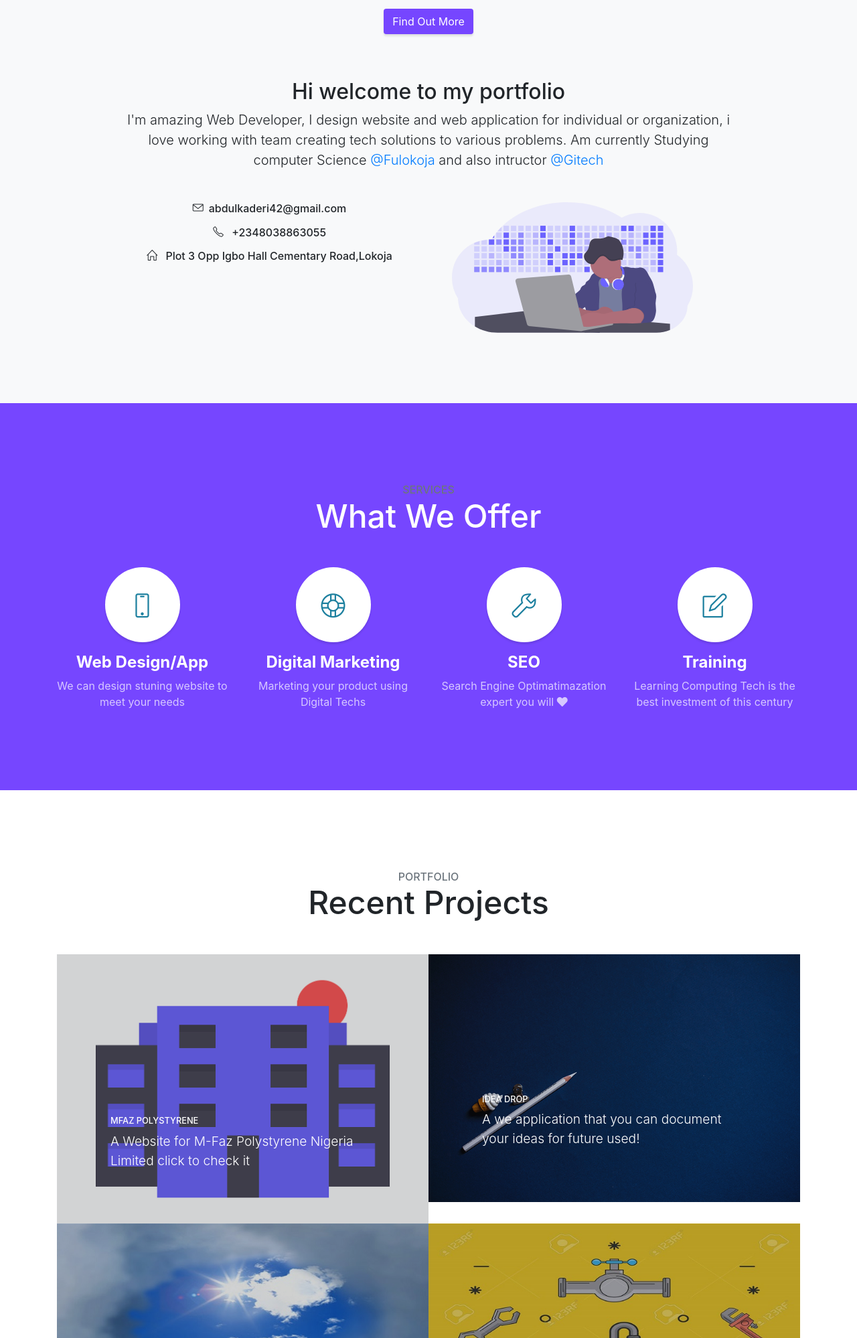
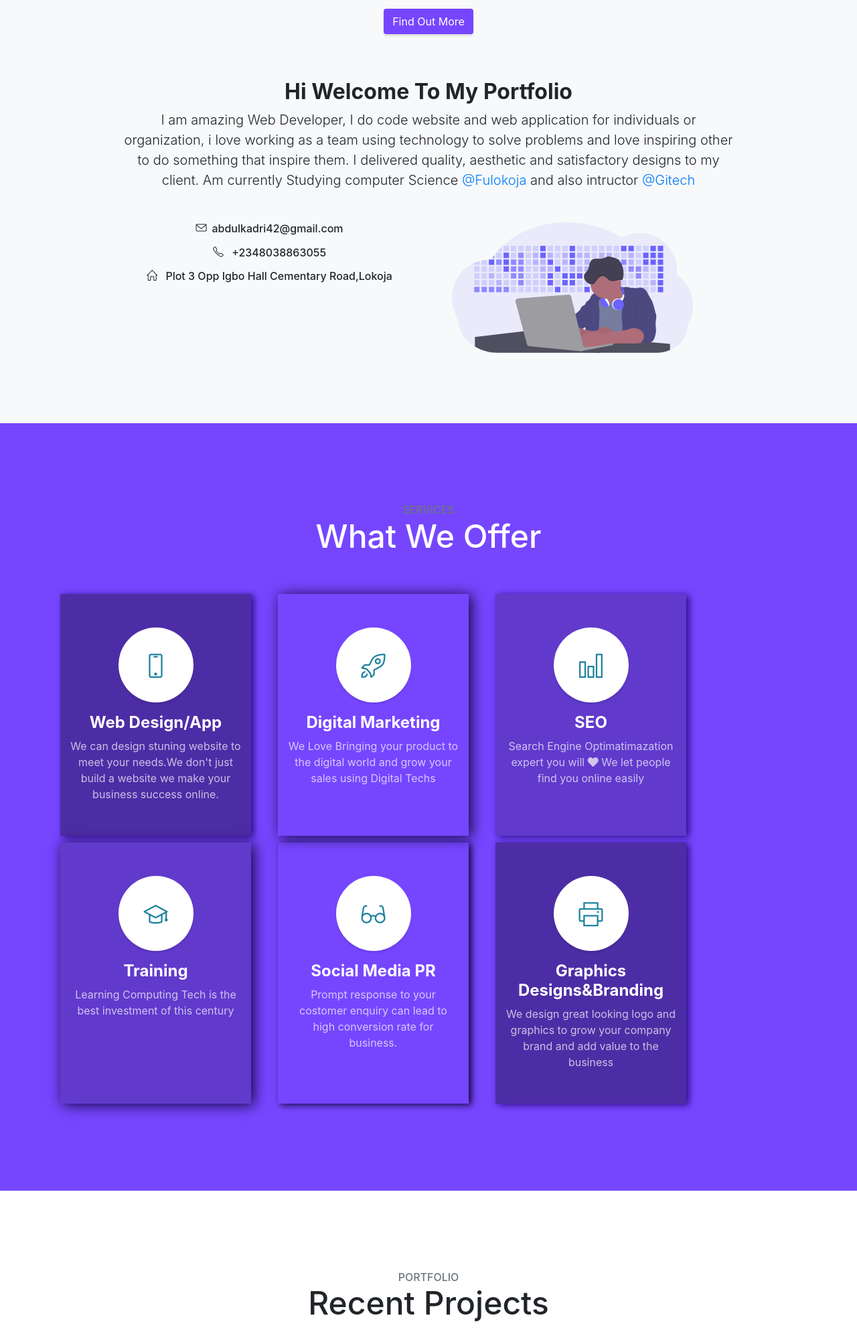
Before and after one commit to kadrikondi/kadrikondi.github.io, a website with bundled scripts: page index.html in a window 1280 px wide. Shown: the part 802-2800 px from the top of the page at 67% size. Built offline with nearby package versions, Linux system fonts and the light colour scheme; files whose address does not match are found by name.

Commit message:
redesign of service page

```diff
--- a/index.html
+++ b/index.html
@@ -2,14 +2,13 @@
 
 <!-- idris abdulkadri portfolio website -->
 <html lang="en">
+
 <head>
   <meta charset="utf-8" />
-    <meta
-      name="viewport"
-      content="width=device-width, initial-scale=1, shrink-to-fit=no"
-    />
-    <meta name="description" content="" />
-    <meta name="author" content="" />
+  <meta name="viewport" content="width=device-width, initial-scale=1, shrink-to-fit=no" />
+  <meta name="description" content="Portfolio website of Idris abdulkadri" />
+  <meta name="author" content=" Name: Idris Abdulkadri" />
+  <meta name="keyword" content="web design, web developer,idris abdulkadri,kondipress,website,SEO,digital marketing">
 
   <title>kadrikondi</title>
 
@@ -18,20 +17,13 @@
   <!-- <link rel="stylesheet" href="css/style.css"> -->
 
   <!-- Custom Fonts -->
-    <link
-      href="vendor/fontawesome-free/css/all.min.css"
-      rel="stylesheet"
-      type="text/css"
-    />
+  <link href="vendor/fontawesome-free/css/all.min.css" rel="stylesheet" type="text/css" />
   <style>
     @import url("https://fonts.googleapis.com/css?family=Poppins:200,300,400,500");
   </style>
   <!--
     <link href="https://fonts.googleapis.com/css?family=Source+Sans+Pro:300,400,700,300italic,400italic,700italic" rel="stylesheet" type="text/css"> -->
-    <link
-      href="vendor/simple-line-icons/css/simple-line-icons.css"
-      rel="stylesheet"
-    />
+  <link href="vendor/simple-line-icons/css/simple-line-icons.css" rel="stylesheet" />
 
   <!-- Custom CSS -->
   <link href="css/stylish-portfolio.min.css" rel="stylesheet" />
@@ -44,28 +36,62 @@
       border-radius: 40%;
       transform: rotate(90deg);
     }
+
+    #headi {
+      border-radius: 0 0 30px 300px;
+    }
+
     #kondi:hover {
       width: 25%;
       height: auto;
       border-radius: 40%;
     }
+
     .imgdev {
       width: 400px;
 
       height: 180px;
     }
+
     #imgsvg {
       width: 90%;
     }
+
     #job {
       font-weight: 398;
     }
+
+    .servicedo {
+
+      padding: 50px;
+      box-shadow: 4px 2px 10px #2b0c81;
+      margin: 10px 20px;
+
+    }
+
+    #cap {
+      background: linear-gradient(90deg, rgba(20, 20, 20, 0.7) 0, rgba(19, 18, 18, 0.7) 100%);
+      padding: 5px;
+      text-align: center;
+      border-radius: 50px 20px;
+    }
+
+    .img-fluid {
+      border-radius: 50px 20px;
+
+    }
+
     @media screen and (max-width: 480px) {
       #name {
         font-size: 40px;
       }
+
       #job {
         font-weight: 290;
+      }
+
+      #project {
+        font-weight: 200;
       }
     }
   </style>
@@ -100,7 +126,7 @@
   </nav>
 
   <!-- Header -->
-    <header class="masthead d-flex">
+  <header class="masthead d-flex" id='headi'>
     <div class="container text-center my-auto">
       <p class="mb-5"><img id="kondi" src="./img/konditie.jpg" alt="" /></p>
       <h1 class="mb-2" id="name" style="color: aliceblue;">
@@ -109,12 +135,8 @@
       <h3 class="mb-5" style="color: aliceblue;" id="job">
         <em>A Web Developer, Web Designer, Tech Entrepreneur</em>
       </h3>
-        <a
-          class="btn  btn-xl js-scroll-trigger"
-          style="background-color:#7646ff; color: white;"
-          href="#about"
-          >Find Out More</a
-        >
+      <a class="btn  btn-xl js-scroll-trigger" style="background-color:#7646ff; color: white;" href="#about">Find Out
+        More</a>
     </div>
     <div class="overlay"></div>
   </header>
@@ -124,11 +146,12 @@
     <div class="container text-center">
       <div class="row">
         <div class="col-lg-10 mx-auto">
-            <h2>Hi welcome to my portfolio</h2>
+          <h2 style="text-transform:capitalize;font-weight:700;">Hi welcome to my portfolio</h2>
           <p class="lead mb-5">
-              I'm amazing Web Developer, I design website and web application
-              for individual or organization, i love working with team creating
-              tech solutions to various problems. Am currently Studying computer
+            I am amazing Web Developer, I do code website and web application
+            for individuals or organization, i love working as a team using technology to solve problems and love
+            inspiring other to do something that inspire them. I delivered quality, aesthetic and satisfactory designs
+            to my client. Am currently Studying computer
             Science <a href="https://fulokoja.edu.ng/"> @Fulokoja</a> and also
             intructor <a href="https://gitechonline.com.ng">@Gitech</a>
           </p>
@@ -136,7 +159,7 @@
             <br />
 
             <h6 class="col-lg-6 ">
-                <p><i class="icon-envelope mr-2"></i>abdulkaderi42@gmail.com</p>
+              <p><i class="icon-envelope mr-2"></i>abdulkadri42@gmail.com</p>
               <p><i class="icon-phone mr-2"></i> +2348038863055</p>
 
               <p>
@@ -146,11 +169,7 @@
             </h6>
             <div class=" col-lg-6">
               <div class="imgdev">
-                  <img
-                    src="./img//undraw_developer_activity.svg"
-                    id="imgsvg"
-                    alt=""
-                  />
+                <img src="./img//undraw_developer_activity.svg" id="imgsvg" alt="" />
               </div>
             </div>
           </div>
@@ -160,18 +179,15 @@
   </section>
 
   <!-- Services -->
-    <section
-      class="content-section  text-white text-center"
-      style="background-color:#7646ff;"
-      id="services"
-    >
+  <section class="content-section  text-white text-center" style="background-color:#7646ff;" id="services">
     <div class="container">
       <div class="content-section-heading">
         <h3 class="text-secondary mb-0">Services</h3>
         <h2 class="mb-5">What We Offer</h2>
       </div>
       <div class="row">
-          <div class="col-lg-3 col-md-6 mb-5 mb-lg-0">
+
+        <div class="col-lg-3 col-md-6 mb-5 mb-lg-0 servicedo" style="background-color:#4d2da5;">
           <span class="service-icon rounded-circle mx-auto mb-3">
             <i class="icon-screen-smartphone"></i>
           </span>
@@ -179,35 +195,35 @@
             <strong>Web Design/App</strong>
           </h4>
           <p class="text-faded mb-0">
-              We can design stuning website to meet your needs
+            We can design stuning website to meet your needs.We don't just build a website we make your business success online.
           </p>
         </div>
-          <div class="col-lg-3 col-md-6 mb-5 mb-lg-0">
+        <div class="col-lg-3 col-md-6 mb-5 mb-lg-0 servicedo" style=" box-shadow:4px 2px 20px #120438; ">
           <span class="service-icon rounded-circle mx-auto mb-3">
-              <i class="icon-support"></i>
+            <i class="icon-rocket"></i>
           </span>
           <h4>
             <strong>Digital Marketing</strong>
           </h4>
           <p class="text-faded mb-0">
-              Marketing your product using Digital Techs
+            We Love Bringing your product to the digital world and grow your sales using Digital Techs
           </p>
         </div>
-          <div class="col-lg-3 col-md-6 mb-5 mb-md-0">
+        <div class="col-lg-3 col-md-6 mb-5 mb-md-0 servicedo" style="background-color:#613acc;">
           <span class="service-icon rounded-circle mx-auto mb-3">
-              <i class="icon-wrench"></i>
+            <i class="icon-chart"></i>
           </span>
           <h4>
             <strong>SEO</strong>
           </h4>
           <p class="text-faded mb-0">
             Search Engine Optimatimazation expert you will
-              <i class="fas fa-heart"></i>
+            <i class="fas fa-heart"></i> We let people find you online easily
           </p>
         </div>
-          <div class="col-lg-3 col-md-6">
+        <div class="col-lg-3 col-md-6 servicedo" style="background-color:#613acc; box-shadow:4px 2px 20px #120438;">
           <span class="service-icon rounded-circle mx-auto mb-3">
-              <i class="icon-note"> </i>
+            <i class="icon-graduation"> </i>
           </span>
           <h4>
             <strong>Training</strong>
@@ -216,6 +232,34 @@
             Learning Computing Tech is the best investment of this century
           </p>
         </div>
+
+
+        <div class="col-lg-3 col-md-6 servicedo" style=" box-shadow:4px 2px 10px #120438;">
+          <span class="service-icon rounded-circle mx-auto mb-3">
+            <i class="icon-eyeglass"> </i>
+          </span>
+          <h4>
+            <strong>Social Media PR</strong>
+          </h4>
+          <p class="text-faded mb-0">
+            Prompt response to your costomer enquiry can lead to high conversion rate for business.
+          </p>
+        </div>
+
+
+
+        <div class="col-lg-3 col-md-6 servicedo" style="background-color:#4d2da5;">
+          <span class="service-icon rounded-circle mx-auto mb-3">
+            <i class="icon-printer"> </i>
+          </span>
+          <h4>
+            <strong>Graphics Designs&Branding</strong>
+          </h4>
+          <p class="text-faded mb-0">
+            We design great looking logo and graphics to grow your company brand and add value to the business
+          </p>
+        </div>
+
       </div>
     </div>
   </section>
@@ -225,16 +269,12 @@
     <div class="container">
       <div class="content-section-heading text-center">
         <h3 class="text-secondary mb-0">Portfolio</h3>
-          <h2 class="mb-5">Recent Projects</h2>
+        <h2 class="mb-5" id="project">Recent Projects</h2>
       </div>
       <div class="row no-gutters">
         <div class="col-lg-6">
-            <a
-              class="portfolio-item"
-              href="http://mfazpolystyrene.com"
-              target="_blank"
-            >
-              <span class="caption">
+          <a class="portfolio-item" href="http://mfazpolystyrene.com" target="_blank">
+            <span class="caption" id="cap">
               <span class="caption-content">
                 <h2>Mfaz Polystyrene</h2>
                 <p class="mb-0">
@@ -243,20 +283,12 @@
                 </p>
               </span>
             </span>
-              <img
-                class="img-fluid"
-                src="img/undraw_Building_vpxo.png"
-                alt=""
-              />
+            <img class="img-fluid" src="img/mfaz11.png" alt="" />
           </a>
         </div>
         <div class="col-lg-6">
-            <a
-              class="portfolio-item"
-              href="https://ideadrop.herokuapp.com"
-              target="_black"
-            >
-              <span class="caption">
+          <a class="portfolio-item" href="https://ideadrop.herokuapp.com" target="_black">
+            <span class="caption" id="cap">
               <span class="caption-content">
                 <h2>Idea Drop</h2>
                 <p class="mb-0">
@@ -265,12 +297,12 @@
                 </p>
               </span>
             </span>
-              <img class="img-fluid" src="img/portfolio-2.jpg" alt="" />
+            <img class="img-fluid" src="img/koding1.jpg" alt="" />
           </a>
         </div>
         <div class="col-lg-6">
-            <a class="portfolio-item" href="https://kondipress.blogpost.com">
-              <span class="caption">
+          <a class="portfolio-item" href="https://kondipress.blogpost.com" target="_blank">
+            <span class="caption" id="cap">
               <span class="caption-content">
                 <h2>Kondipress</h2>
                 <p class="mb-0">
@@ -283,11 +315,11 @@
           </a>
         </div>
         <div class="col-lg-6">
-            <a class="portfolio-item" href="https://yidrisplumbing.com">
-              <span class="caption">
+          <a class="portfolio-item" href="https://yidrisplumbing.com" target="_blank">
+            <span class="caption" id="cap">
               <span class="caption-content">
                 <h2>Yidris Plumbing Tech</h2>
-                  <p class="mb-0">
+                <p class="mb-0 ">
                   A Proffesional Website for yidris plumbing technology!
                 </p>
               </span>
@@ -305,52 +337,31 @@
       <h3>Follow Me</h3>
       <ul class="list-inline mb-5">
         <li class="list-inline-item">
-            <a
-              class="social-link rounded-circle text-white mr-3"
-              style="background-color:#7646ff;"
-              href="https://facebook.com/abdulkadri.idris"
-              target="_blank"
-            >
+          <a class="social-link rounded-circle text-white mr-3" style="background-color:#7646ff;" href="https://facebook.com/abdulkadri.idris"
+            target="_blank">
             <i class="icon-social-facebook"></i>
           </a>
         </li>
         <li class="list-inline-item">
-            <a
-              class="social-link rounded-circle text-white mr-3"
-              href="https://twitter.com/kadrikondi"
-              target="_blank"
-              style="background-color:#7646ff;"
-            >
+          <a class="social-link rounded-circle text-white mr-3" href="https://twitter.com/kadrikondi" target="_blank"
+            style="background-color:#7646ff;">
             <i class="icon-social-twitter"></i>
           </a>
         </li>
         <li class="list-inline-item">
-            <a
-              class="social-link rounded-circle text-white"
-              href="https://github.com/kadrikondi"
-              target="_blank"
-              style="background-color:#7646ff;"
-            >
+          <a class="social-link rounded-circle text-white" href="https://github.com/kadrikondi" target="_blank" style="background-color:#7646ff;">
             <i class="icon-social-github"></i>
           </a>
         </li>
         <li class="list-inline-item">
-            <a
-              class="social-link rounded-circle text-white"
-              href="https://www.linkedin.com/in/abdulkadri-idris-91838812a/"
-              target="_blank"
-              style="background-color:#7646ff;"
-            >
+          <a class="social-link rounded-circle text-white" href="https://www.linkedin.com/in/abdulkadri-idris-91838812a/"
+            target="_blank" style="background-color:#7646ff;">
             <i class="icon-social-linkedin"></i>
           </a>
         </li>
         <li class="list-inline-item">
-            <a
-              class="social-link rounded-circle text-white"
-              href="https://www.instagram.com/kadrikondi"
-              target="_blank"
-              style="background-color:#7646ff;"
-            >
+          <a class="social-link rounded-circle text-white" href="https://www.instagram.com/kadrikondi" target="_blank"
+            style="background-color:#7646ff;">
             <i class="icon-social-instagram"></i>
           </a>
         </li>
@@ -361,7 +372,7 @@
 
 
 
-      <diva>
+    <div>
       <p class="text-muted small mb-0">
         Copyright &copy; KadriKondi 2018 &nbsp; With<span style="color:red;">
           &hearts;</span>
@@ -388,14 +399,14 @@
   <!-- Load Facebook SDK for JavaScript -->
   <div id="fb-root"></div>
   <script>
-      window.fbAsyncInit = function() {
+    window.fbAsyncInit = function () {
       FB.init({
         xfbml: true,
         version: "v3.2"
       });
     };
 
-      (function(d, s, id) {
+    (function (d, s, id) {
       var js,
         fjs = d.getElementsByTagName(s)[0];
       if (d.getElementById(id)) return;
@@ -407,13 +418,8 @@
   </script>
 
   <!-- Your customer chat code -->
-    <div
-      class="fb-customerchat"
-      attribution="setup_tool"
-      page_id="149726685571030"
-      theme_color="#7646ff"
-      logged_in_greeting="Hi! How can we help you? this is kondipress"
-      logged_out_greeting="Hi! How can we help you? this is kondipress"
-    ></div>
+  <div class="fb-customerchat" attribution="setup_tool" page_id="149726685571030" theme_color="#7646ff"
+    logged_in_greeting="Hi! How can we help you? this is kondipress" logged_out_greeting="Hi! How can we help you? this is kondipress"></div>
 </body>
+
 </html>
```
Also changed, not shown: css/stylish-portfolio.min.css, img/koding1.jpg (added), img/mfaz1.png (added), img/mfaz11.png (added). Lines whose indentation alone changed are shown as unchanged.
